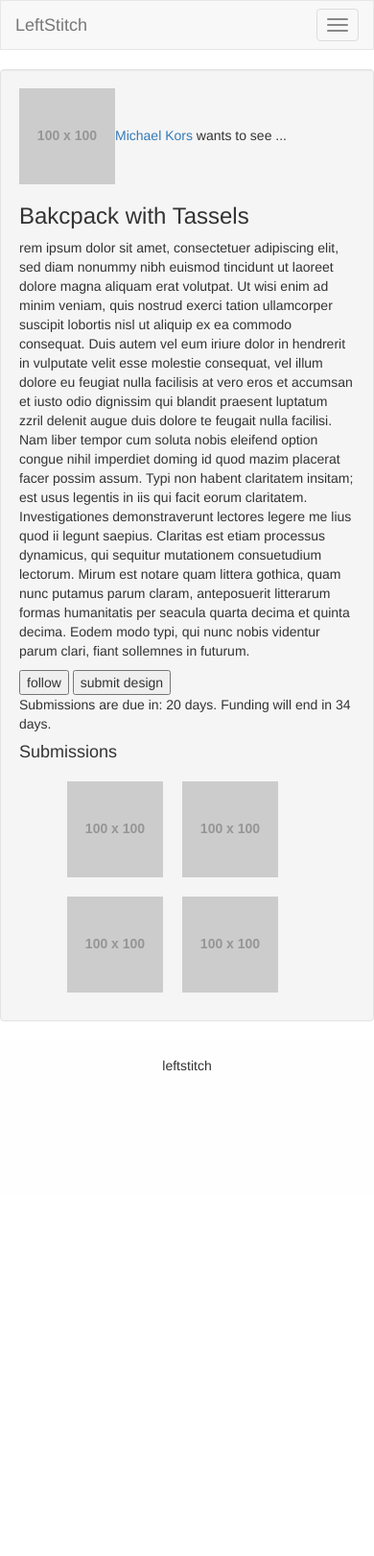
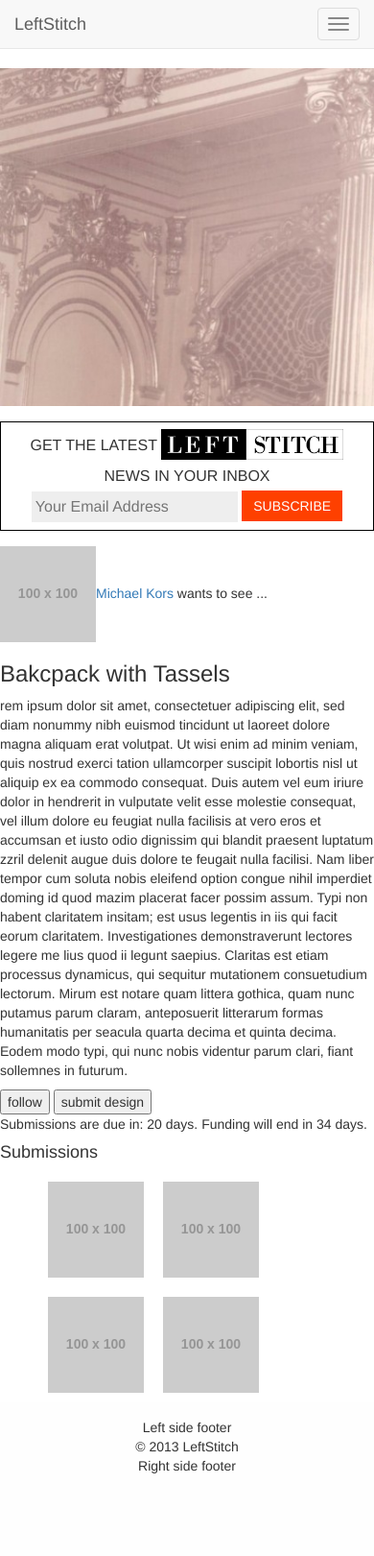
Before and after one commit to peteygao/leftstitch, a plain HTML site: page brief.html in a window 390 px wide. Shown: the whole page at 96% size. Before the commit the page ends 1244 px from the top, so only its background shows below. Drawn offline with nearby package versions, Linux system fonts and the light colour scheme; some packages are replaced by stand-ins of ours; placeholder pictures from the web are drawn by us; a script that the page names is missing.

Commit message:
changes to brief page skeleton angular controller

```diff
--- a/brief.html
+++ b/brief.html
@@ -1,11 +1,11 @@
 <html>
     <head>
-        <title>LeftStitch Brief Entry</title>
+        <title>LeftStitch Gallery</title>
         <link href="//netdna.bootstrapcdn.com/bootstrap/3.0.2/css/bootstrap.css" rel="stylesheet">
         <link href="css/style.css" rel="stylesheet">
     </head>
     <body>
-        <nav class="navbar navbar-default" role="navigation">
+        <nav class="navbar navbar-default navbar-static-top" role="navigation">
             <!-- Brand and toggle get grouped for better mobile display -->
             <div class="navbar-header">
                 <button type="button" class="navbar-toggle" data-toggle="collapse" data-target="#bs-example-navbar-collapse-1">
@@ -47,7 +47,29 @@
             </div><!-- /.navbar-collapse -->
         </nav>
 
-        <div class="well" ng-app="leftStitch" ng-controller="main">
+        <div id="content">
+
+            <header class="row">
+                <div class="col-xs-12 featured-banner">
+                    <img src="img/Women-Lingerie-Fashion-2013-HD-Wallpaper-1080x607.jpg">
+                </div>
+            </header>
+
+            <div class="row newsletter">
+                <div class="col-xs-12 col-md-7">
+                    Get the latest <img src="img/logo.png"> news in your inbox
+                </div>
+                <div class="col-xs-12 col-md-5">
+                    <input type="text" placeholder="Your Email Address">
+                    <button type="button" class="btn btn-default">Subscribe</button>
+                </div>
+            </div>
+
+            <div class="row">
+                <div class="col-xs-12">
+
+                    <!-- Content goes here! -->
+                    <div id="main" ng-app="leftstitch" ng-controller="briefController" ng-init="init()">
                       <div class="judge-cont">
                         <img src="http://placehold.it/100x100"/><a href="#">Michael Kors</a> wants to see ...
                       </div>
@@ -75,11 +97,33 @@
                         </ul>
                         <div class="clearfix"></div>
                       </div>
+                    </div>
+                    <!-- End content -->
 
                 </div>
-        <footer>leftstitch</footer>
+            </div>
+
+        </div>
+
+        <footer class="row">
+            <div class="col-md-4 col-xs-14">Left side footer</div>
+            <div class="col-md-4 col-xs-14">&copy; 2013 LeftStitch</div>
+            <div class="col-md-4 col-xs-14">Right side footer</div>
+        </footer>
+
         <script src="//cdnjs.cloudflare.com/ajax/libs/jquery/2.0.3/jquery.min.js"></script>
         <script src="//ajax.googleapis.com/ajax/libs/angularjs/1.2.0/angular.js"></script>
+
+        <!-- Angular App Files -->
+        <script src="js/angular-app/controllers/briefController.js"></script>
+        <script src="js/angular-app/controllers/mainController.js"></script>
+        <script src="//cdnjs.cloudflare.com/ajax/libs/masonry/3.1.1/masonry.pkgd.min.js"></script>
+        <script src="//passy.github.io/angular-masonry/angular-masonry.js"></script>
+
+        <!-- Startup Angular App -->
+        <script src="js/angular-app/modules/app.js"></script>
+
+        <script src="//desandro.github.io/imagesloaded/imagesloaded.pkgd.js"></script>
         <script src="//cdnjs.cloudflare.com/ajax/libs/angular-ui-bootstrap/0.6.0/ui-bootstrap-tpls.min.js"></script>
         <script src="//cdn.firebase.com/v0/firebase.js"></script>
         <script src="//cdnjs.cloudflare.com/ajax/libs/twitter-bootstrap/3.0.2/js/bootstrap.min.js"></script>
--- /dev/null
+++ b/js/angular-app/controllers/briefController.js
@@ -0,0 +1,8 @@
+"use strict";
+
+var chatController = function($scope) {
+
+    $scope.init = function() {
+      console.log("lkjkljl");
+    }
+}
--- a/js/angular-app/modules/app.js
+++ b/js/angular-app/modules/app.js
@@ -1,7 +1,7 @@
 "use strict";
 
 angular.module('leftstitch', ['ui.bootstrap', 'wu.masonry'])
-    .controller('briefEntryController', ['$scope', briefEntryController])
+    .controller('briefController', ['$scope', briefController])
     .controller('mainController', ['$scope', mainController])
     .run(function($rootScope) {
         $rootScope._content = new Firebase('https://leftstitch.firebaseio.com/content');
```
Lines whose indentation alone changed are shown as unchanged.
